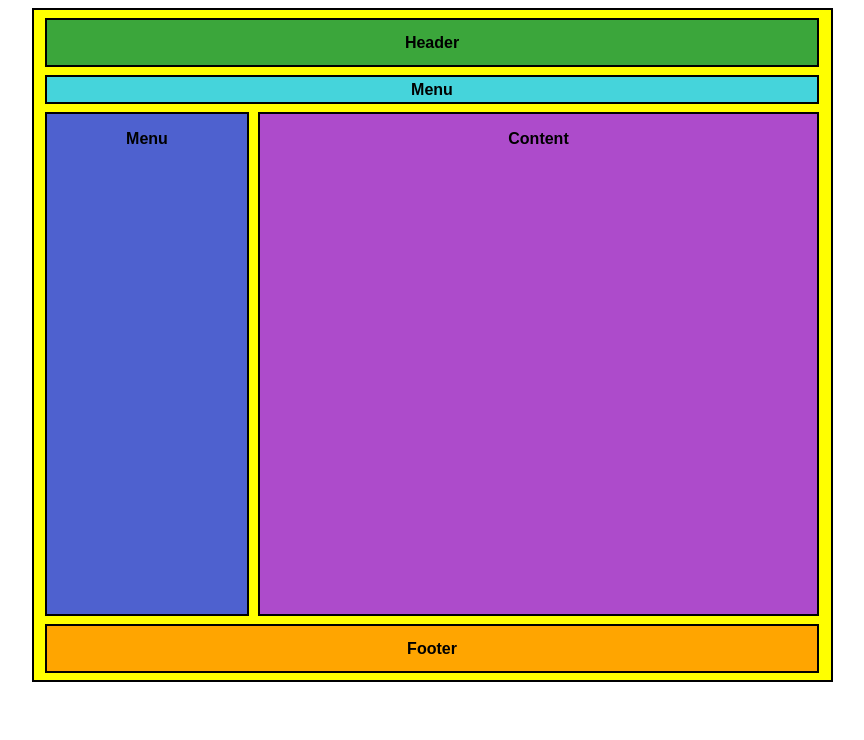
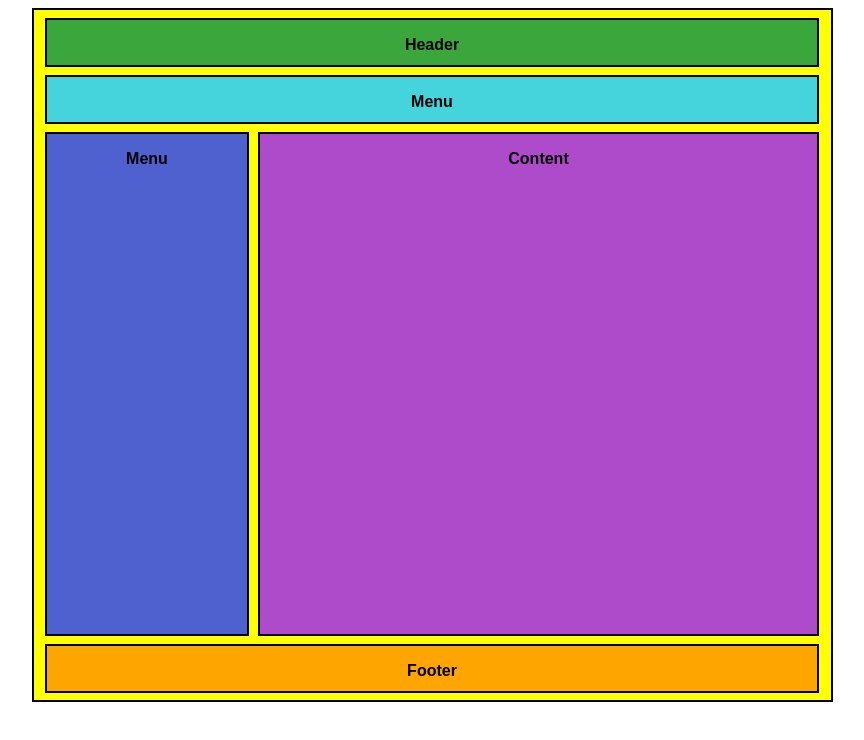
Before and after one commit to ubaidullah-786/Html-Template, a plain HTML site: page index.html in a window 1280 px wide. Shown: the whole page, without its empty margins (176-1040 px from the left). Drawn offline with Linux system fonts and the light colour scheme.

Commit message:
Fixed some bugs

```diff
--- a/style.css
+++ b/style.css
@@ -1,7 +1,7 @@
 .container{
     margin-left: 200px;
     width: 797px;
-    height: 670px;
+    height: 690px;
     background-color: yellow;
     border: 2px solid black;
 }
@@ -20,6 +20,7 @@
     margin-top: 8px;
     background-color: rgb(69, 212, 219);
     border: 2px solid black;
+    padding-bottom: 20px;
 }
 .menu2{
     width: 200px;
@@ -29,7 +30,6 @@
     border: 2px solid black;
     text-align: center;
     display: inline-block;
-
 }
 .content{
     width: 557px;
@@ -50,9 +50,7 @@
     border: 2px solid black;
 }
 .text-alignment{
-    align-items: center;
-    display: flex;
-    justify-content: center;
+    text-align: center;
 }
 .text-style{
     font-weight: bold;
```
